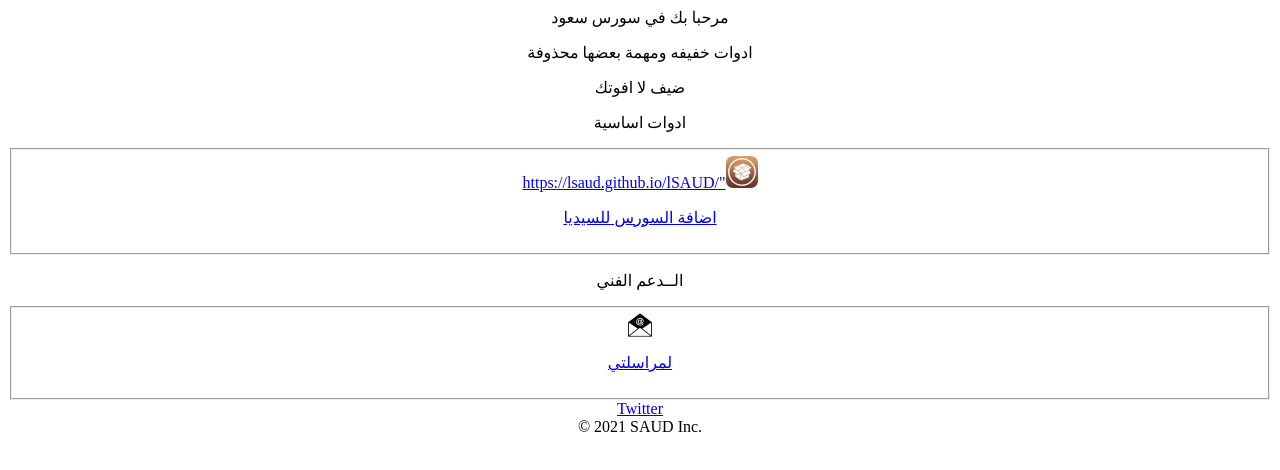
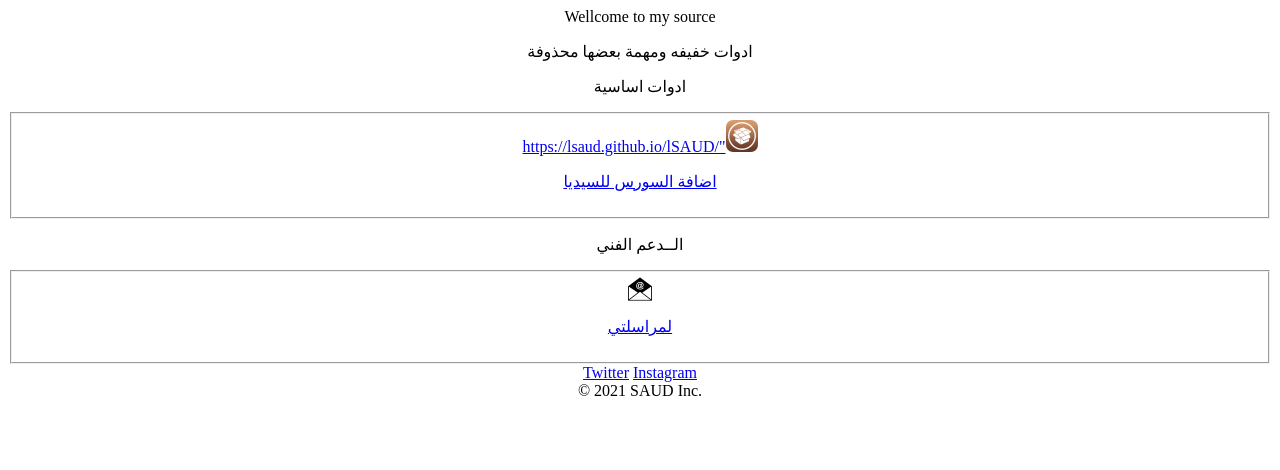
Before and after one commit to lSAUD/lSAUD, a plain HTML site: page index.html in a window 1280 px wide. Drawn offline with Linux system fonts and the light colour scheme.

Commit message:
Update index.html

```diff
--- a/index.html
+++ b/index.html
@@ -22,12 +22,11 @@
 	<div align="center">
 
 	<block>
-		<p>مرحبا بك في سورس سعود</p>
+		<p>Wellcome to my source</p>
 </block>
 
 <block>
 	<p>ادوات خفيفه ومهمة بعضها محذوفة</p>
-	<p>ضيف لا افوتك</p>
 	<p>ادوات اساسية</p>
 
 </block>
@@ -45,6 +44,8 @@
 
 <block>
 <a href="https://twitter.com/iiwaruii">Twitter</a>
+<a href="https://instagram.com/ittsrevan">Instagram</a>
+
 </block>
 
 
```
